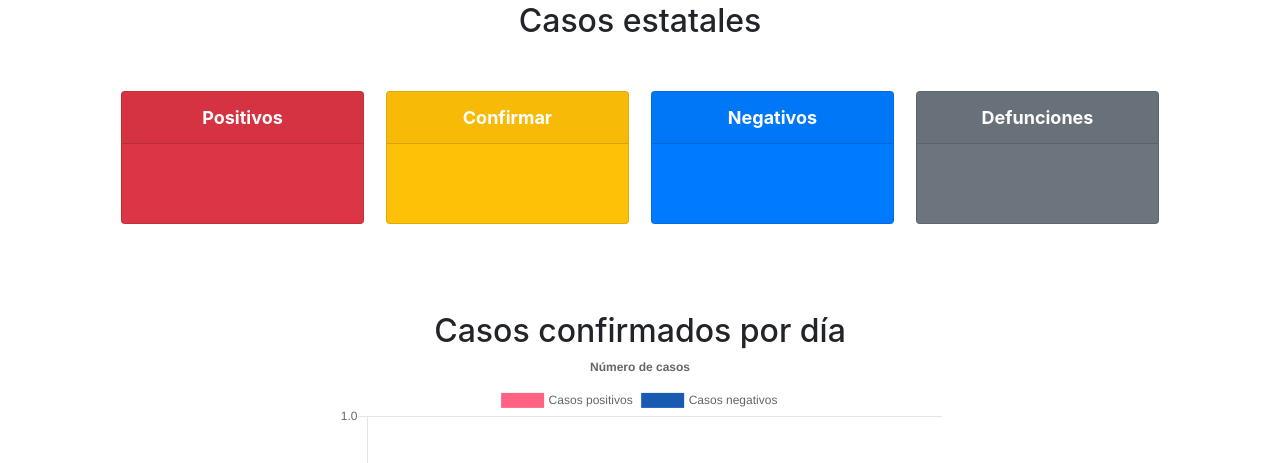
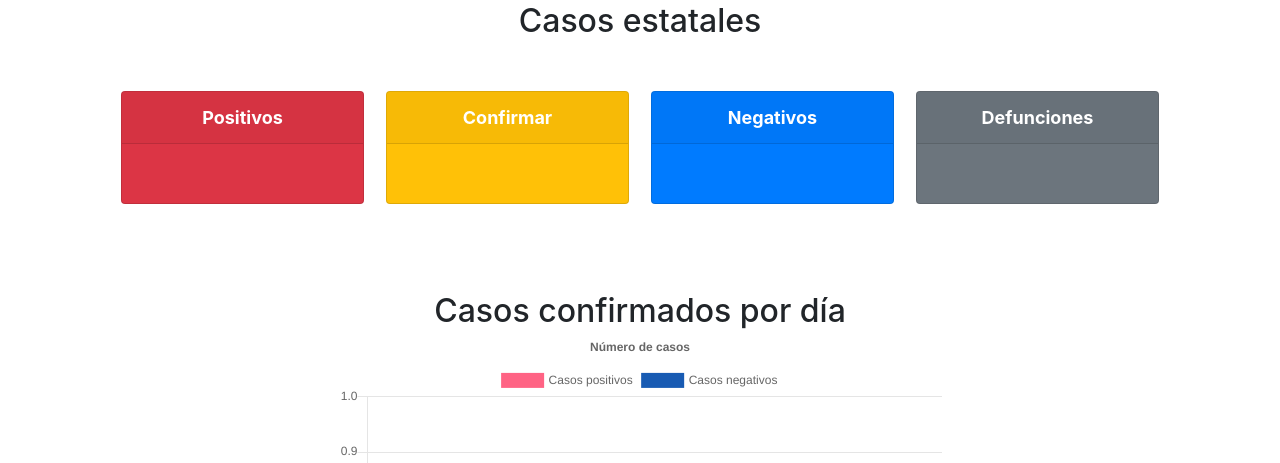
Before and after one commit to Luisbaduy97/yuca-covid, a Flask app: template templates/index.html in a window 1280 px wide. Shown: the part 449-912 px from the top of the page. Run offline with Flask 2, Linux system fonts and the light colour scheme; the template is opened without the code that fills it, so the values that code supplies are empty; parts of the project's set-up code (start-up, migrations or seed data) failed here and were passed over; some libraries are stand-ins or nearby versions.

Commit message:
Add button css

```diff
--- a/static/css/style.css
+++ b/static/css/style.css
@@ -76,6 +76,15 @@ h2{
 .results-col{
     padding: 0% 1%;
 }
+.card-body{
+    padding-bottom: 0px;
+}
+.botones{
+    border-top: 0px;
+    border-bottom: 0px;
+    padding-top: 0px;
+    padding-bottom: 0px;
+}
 
 
 /* Para evitar que la imagen se vea fea y centrar el contenido de la seccion de titulo */
--- a/templates/index.html
+++ b/templates/index.html
@@ -54,7 +54,7 @@
           <div class="card-header">Positivos</div>
           <div class="card-body">
             <h5 class="card-title results">{{message.positivos.positivo_total}}</h5>
-            <button type="button" class="btn btn-danger btn-lg" disabled></button>
+            <button type="button" class="btn btn-danger btn-lg botones" disabled></button>
           </div>
         </div>
       </div>
@@ -63,7 +63,7 @@
           <div class="card-header">Confirmar</div>
           <div class="card-body">
             <h5 class="card-title  results">{{message.confirmar}}</h5>
-            <button type="button" class="btn btn-warning btn-lg" disabled></button>
+            <button type="button" class="btn btn-warning btn-lg  botones" disabled></button>
           </div>
         </div>
       </div>
@@ -72,7 +72,7 @@
           <div class="card-header">Negativos</div>
           <div class="card-body">
             <h5 class="card-title  results">{{message.negativos.negativo_total}}</h5>
-            <button type="button" class="btn btn-primary btn-lg" disabled></button>
+            <button type="button" class="btn btn-primary btn-lg  botones" disabled></button>
           </div>
         </div>
       </div>
@@ -81,7 +81,7 @@
           <div class="card-header">Defunciones</div>
           <div class="card-body">
             <h5 class="card-title  results">{{message.defunciones}}</h5>
-            <button type="button" class="btn btn-secondary btn-lg" disabled></button>
+            <button type="button" class="btn btn-secondary btn-lg  botones" disabled></button>
           </div>
         </div>
       </div>
```
